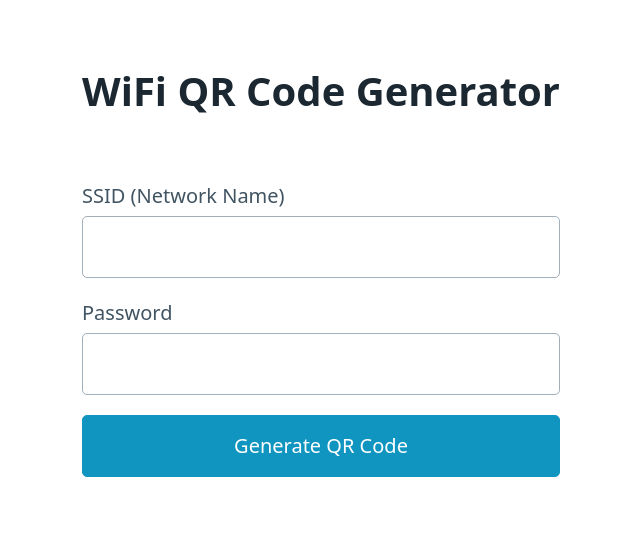
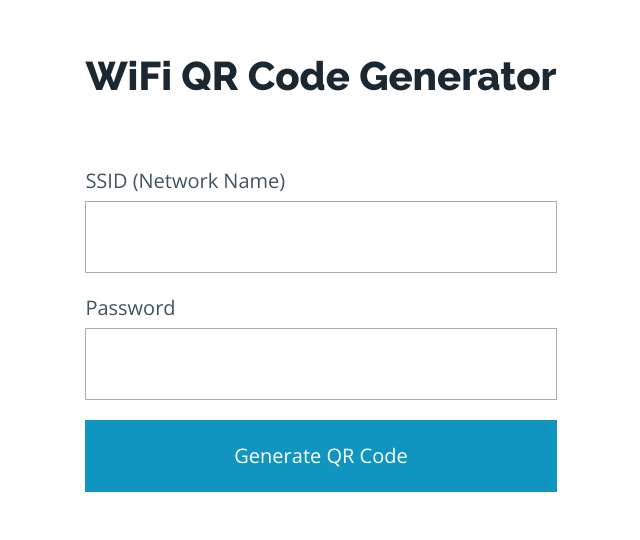
Before and after one commit to charleslamb212/QR-TEST, a website: page index.html in a window 1280 px wide. Shown: the part 101-641 px from the top of the page, without its empty margins (319-959 px from the left). Drawn offline with nearby package versions, Linux system fonts and the light colour scheme.

Commit message:
googleFont

```diff
--- a/public/styles.css
+++ b/public/styles.css
@@ -1,3 +1,21 @@
+@import url("https://fonts.googleapis.com/css2?family=Open+Sans:wght@400;600&family=Raleway:wght@800&display=swap");
+:root {
+  --font-family: "Open Sans", sans-serif;
+  --border-radius: 0;
+  --form-element-spacing-vertical: 1rem;
+  --form-element-spacing-horizontal: 1.25rem;
+
+}
+h1,
+h2,
+h3,
+h4,
+h5,
+h6 {
+  --font-family: "Raleway", sans-serif;
+  --font-weight: 800;
+}
+
 /* Additional styling for the card */
 .container {
   display: flex;
```
Also changed, not shown: README.md, public/Screen Shot 2023-08-11 at 10.23.39 PM.png (added), public/Screen Shot 2023-08-11 at 9.48.10 PM.png (deleted).
